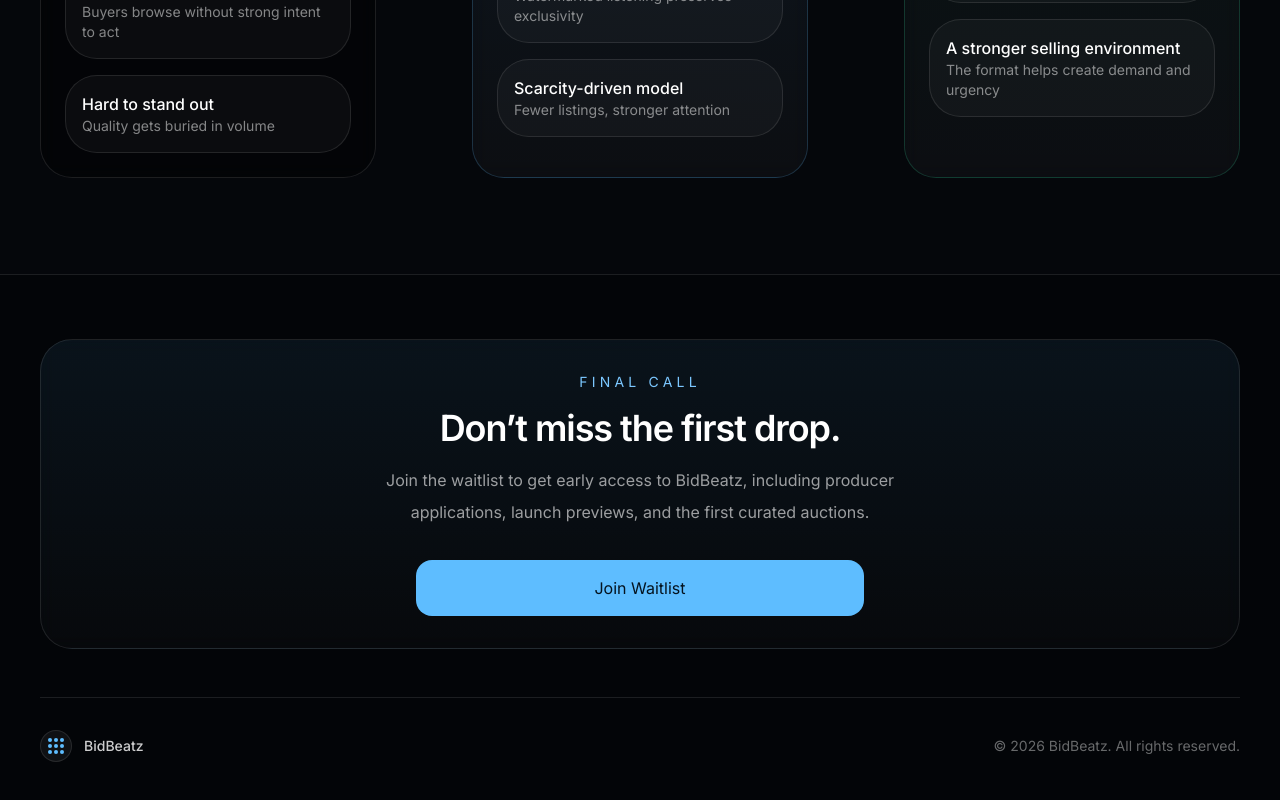
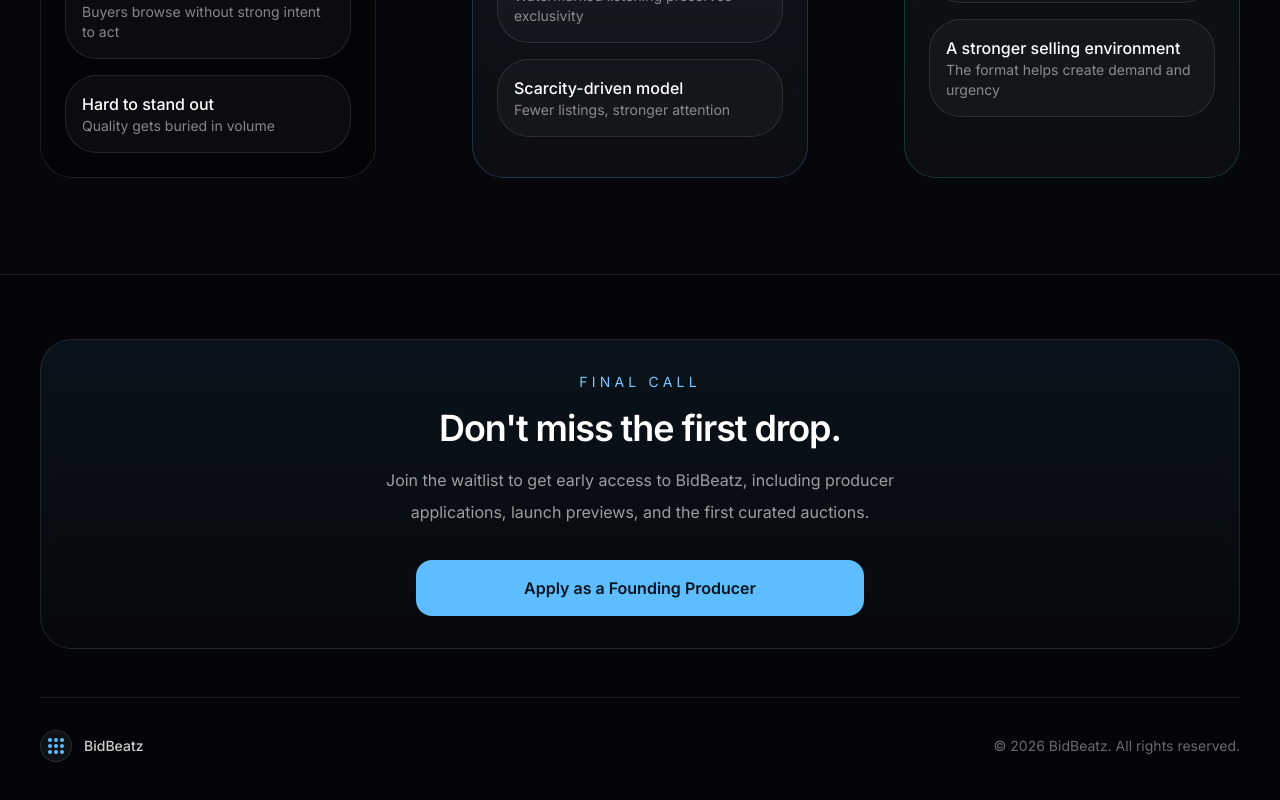
Before and after one commit to rasteven/bidbeatz, a Next.js app: page / in a window 1280 px wide. Shown: the part 3898-4698 px from the top of the page. Built offline with nearby package versions, Linux system fonts and the light colour scheme.

Commit message:
Refactor Footer component to include Google Form link

```diff
--- a/components/navigation/footer.tsx
+++ b/components/navigation/footer.tsx
@@ -1,3 +1,5 @@
+const GOOGLE_FORM_URL = 'https://forms.gle/9B7JfgMZbpfeMtr49'
+
 export default function Footer() {
   return (
     <footer className="border-t border-white/10 bg-black/30">
@@ -10,7 +12,7 @@
           </div>
 
           <h2 className="mt-4 text-3xl font-semibold tracking-[-0.03em] md:text-4xl">
-              Don’t miss the first drop.
+            Don&apos;t miss the first drop.
           </h2>
 
           <p className="mx-auto mt-4 max-w-xl text-white/60 leading-8">
@@ -19,13 +21,27 @@
           </p>
 
           <div className="mx-auto mt-8 max-w-md">
-              <div className="flex flex-col gap-3 sm:flex-row">
-
-
-                <button className="h-14 rounded-2xl bg-[#5ebdff] px-7 text-base font-semibold text-[#04131f] transition hover:bg-[#7ccaff] w-full">
-                  Join Waitlist
-                </button>
-              </div>
+            <a
+              href={GOOGLE_FORM_URL}
+              target="_blank"
+              rel="noopener noreferrer"
+              style={{
+                display: 'flex',
+                alignItems: 'center',
+                justifyContent: 'center',
+                width: '100%',
+                height: '56px',
+                borderRadius: '1rem',
+                backgroundColor: '#5ebdff',
+                color: '#04131f',
+                fontWeight: '600',
+                fontSize: '1rem',
+                textDecoration: 'none',
+                opacity: 1,
+              }}
+            >
+              Apply as a Founding Producer
+            </a>
           </div>
         </div>
 
@@ -50,8 +66,6 @@
             </span>
           </div>
 
-
-
           {/* Copyright */}
           <div className="text-sm text-white/40">
             © {new Date().getFullYear()} BidBeatz. All rights reserved.
```
Lines whose indentation alone changed are shown as unchanged.
